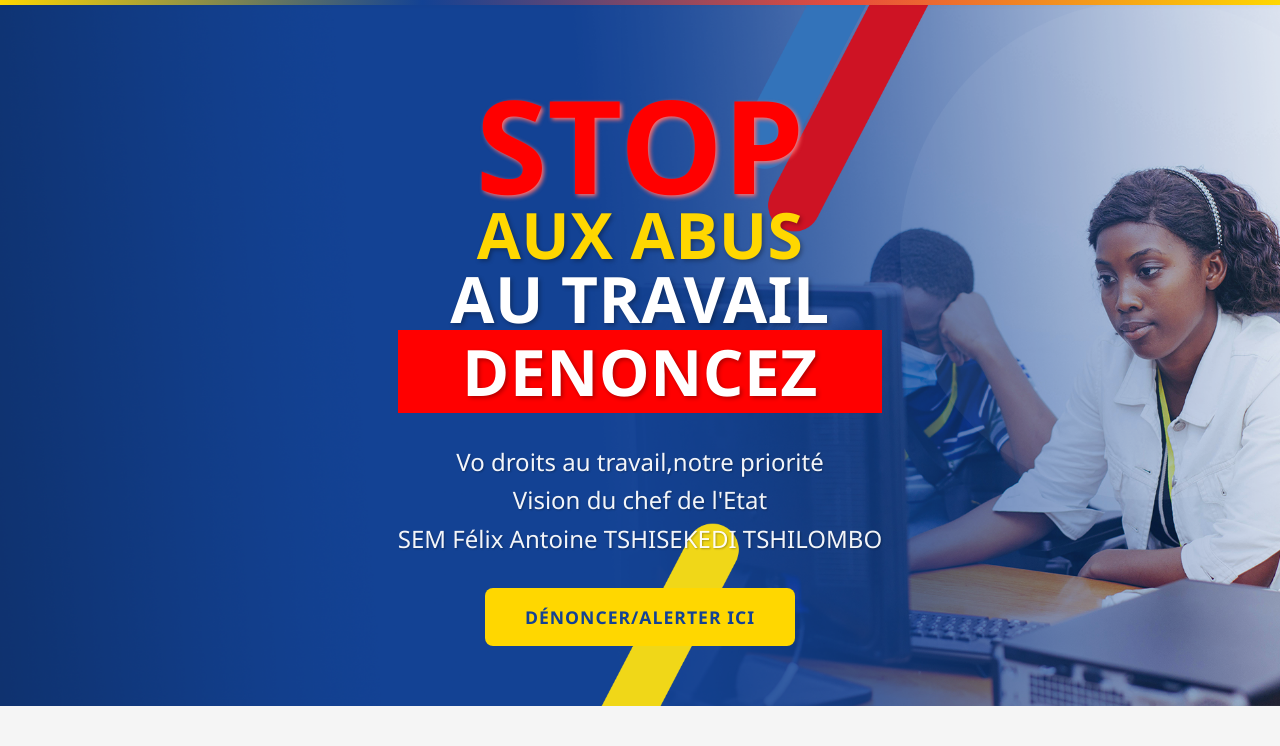
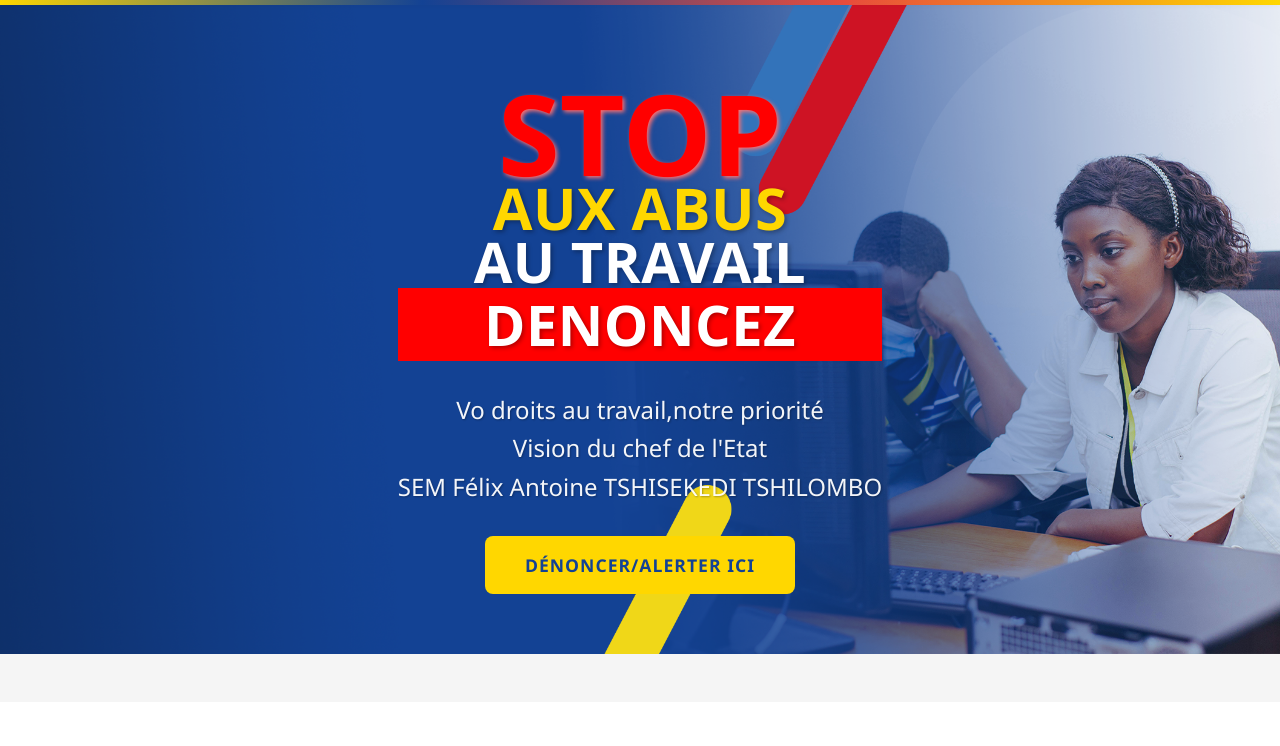
Before and after one commit to DieudonneM/DENONCIATIONS, a Django app: page / in a window 1280 px wide. Shown: the part 118-864 px from the top of the page. Run offline with Django 4.2, Linux system fonts and the light colour scheme.

Commit message:
Correction de la banière de la page d'accueil _-_ Tail des textes

```diff
--- a/core/templates/core/home.html
+++ b/core/templates/core/home.html
@@ -9,10 +9,10 @@
 <section class="hero" style="background: url('{% static 'img/Conver_complaints.png' %}') center/cover no-repeat; min-height: 500px; display: flex; align-items: center; justify-content: center; padding: 60px 20px; margin-top: -3rem; margin-left: -20px; margin-right: -20px;">
     <div class="container">
         <div class="hero-content" style="text-align: center; color: white; z-index: 2; position: relative;">
-            <h1 style="font-size: 8.1rem; margin-bottom: -35px; color: #ff0000; font-weight: bold; text-shadow: 2px 2px 4px rgb(255, 113, 113);" >STOP</h1>
-            <h2 style="font-size: 4.0rem; margin-bottom: -20px; color: var(--accent-yellow); font-weight: bold; text-shadow: 2px 2px 4px rgba(0,0,0,0.3);">AUX ABUS</h2>
-            <h2 style="font-size: 4.0rem; margin-bottom: -10px; color: #ffffff; font-weight: bold; text-shadow: 2px 2px 4px rgba(0,0,0,0.3);">AU TRAVAIL</h2>
-            <h2 style="font-size: 4.0rem; margin-bottom: 30px; color: #ffffff; background: #ff0000; font-weight: bold; text-shadow: 2px 2px 4px rgba(0,0,0,0.3);">DENONCEZ</h2>
+            <h1 style="font-size: 7.0rem; margin-bottom: -35px; color: #ff0000; font-weight: bold; text-shadow: 2px 2px 4px rgb(255, 113, 113);" >STOP</h1>
+            <h2 style="font-size: 3.6rem; margin-bottom: -20px; color: var(--accent-yellow); font-weight: bold; text-shadow: 2px 2px 4px rgba(0,0,0,0.3);">AUX ABUS</h2>
+            <h2 style="font-size: 3.5rem; margin-bottom: -10px; color: #ffffff; font-weight: bold; text-shadow: 2px 2px 4px rgba(0,0,0,0.3);">AU TRAVAIL</h2>
+            <h2 style="font-size: 3.5rem; margin-bottom: 30px; color: #ffffff; background: #ff0000; font-weight: bold; text-shadow: 2px 2px 4px rgba(0,0,0,0.3);">DENONCEZ</h2>
             <!--<h1 style="font-size: 2.2rem; margin-bottom: 20px; font-weight: bold; text-shadow: 2px 2px 4px rgba(0,0,0,0.3);">Vo droits au travail,notre priorité</h1>-->
             <p style="font-size: 1.5rem; margin-bottom: 30px; text-shadow: 1px 1px 2px rgba(0,0,0,0.3); opacity: 0.95;">Vo droits au travail,notre priorité <br>Vision du chef de l'Etat<br>SEM Félix Antoine TSHISEKEDI TSHILOMBO</p>
             <a href="{% url 'core:incident_form' %}" class="btn btn-primary" style="font-size: 1.1rem; padding: 15px 40px; color: var(--primary-blue);">DÉNONCER/ALERTER ICI</a>
```
